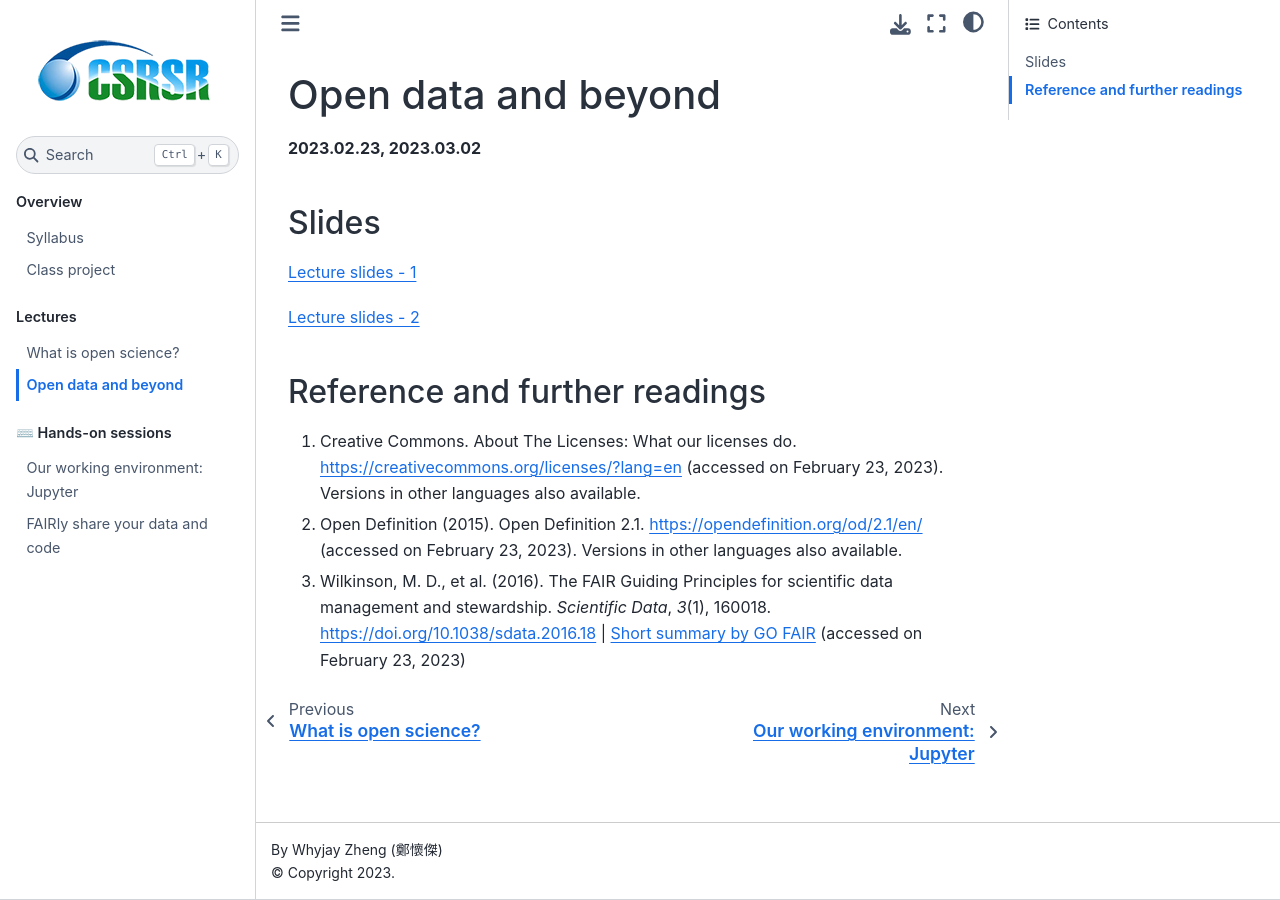
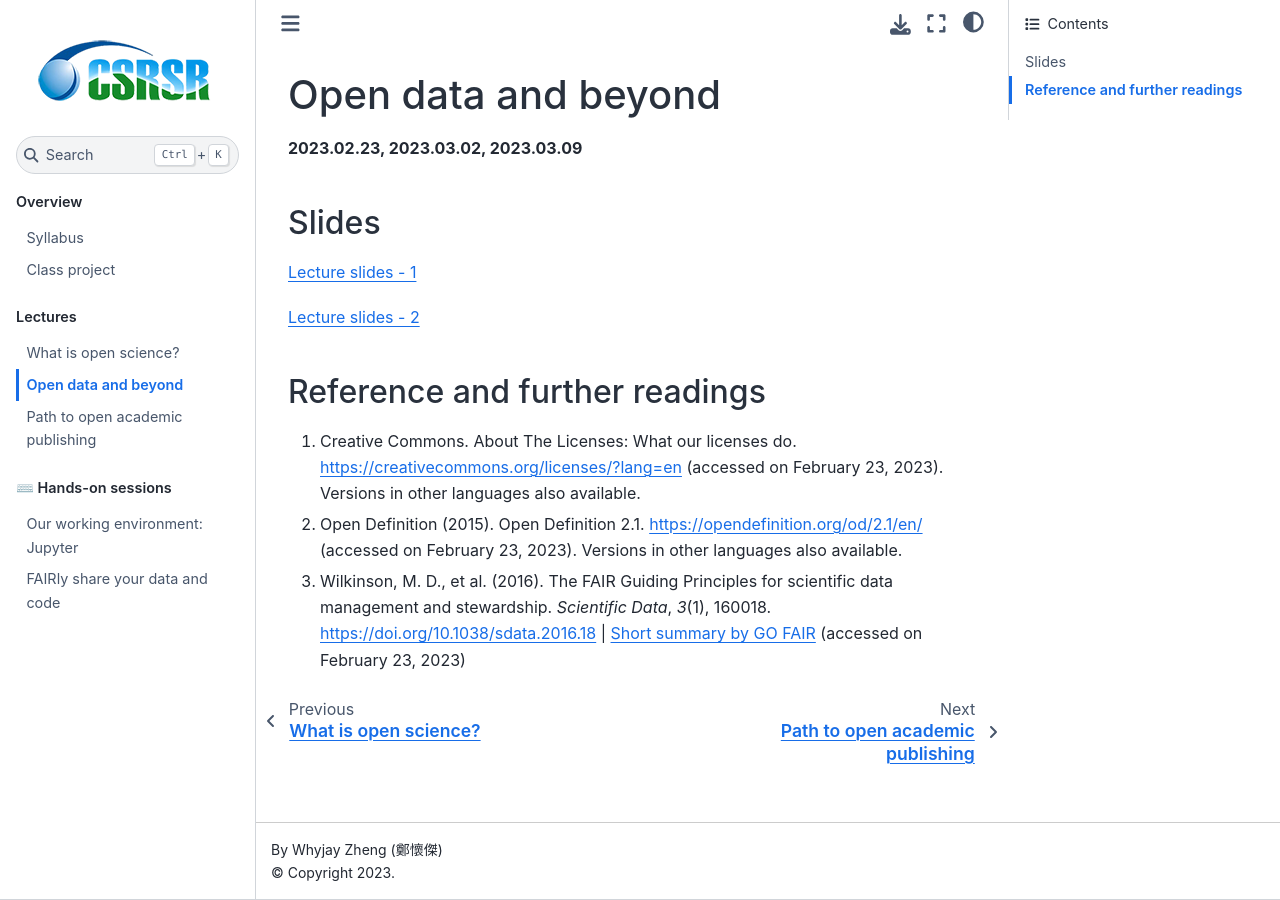
Before and after one commit to whyjz/ncu-open-science, a Jupyter Book: the page built from docs/lectures/L2-opendata.md, in a window 1280 px wide. Built offline with Jupyter Book 1.0.4 settings and Sphinx 7.4.7 and the Sphinx Book theme 1.1.4, drawn with Linux system fonts in a browser that asks for light colours.

Commit message:
Add L3 content

```diff
--- a/docs/_toc.yml
+++ b/docs/_toc.yml
@@ -10,6 +10,7 @@ parts:
     chapters:
     - file: lectures/L1-intro
     - file: lectures/L2-opendata
+    - file: lectures/L3-openaccess
 
   - caption: ⌨️ Hands-on sessions
     chapters:
--- a/docs/lectures/L2-opendata.md
+++ b/docs/lectures/L2-opendata.md
@@ -1,6 +1,6 @@
 # Open data and beyond
 
-**2023.02.23, 2023.03.02**
+**2023.02.23, 2023.03.02, 2023.03.09**
 
 ## Slides
 
--- a/docs/syllabus.md
+++ b/docs/syllabus.md
@@ -50,13 +50,13 @@ This is a tentative schedule; the actual content is subject to change depending
   - 3/2: Open data and beyond (2): Licenses & The FAIR policy
 - Week 4
   - 3/7: ⌨️ FAIRly share your data and code (1)
-  - 3/9: Open access journals and preprints
+  - 3/9: Path to open academic publishing (1): Open access
 - Week 5
   - 3/14: ⌨️ FAIRly share your data and code (2)
-  - 3/16: Reproducibility
+  - 3/16: Path to open academic publishing (2): Preprints and journal metrics
 - Week 6
   - 3/21: ⌨️ Achieving 100% reproducibility (1)
-  - 3/23: Journal metrics and indexing
+  - 3/23: Reproducibility
 - Week 7
   - 3/28: ⌨️ Achieving 100% reproducibility (2)
   - 3/30: DEI and open science
```
Also changed, not shown: docs/lectures/L3-openaccess.md (added, +17 -0 lines), docs/tentative.md (+1 -1 lines).
